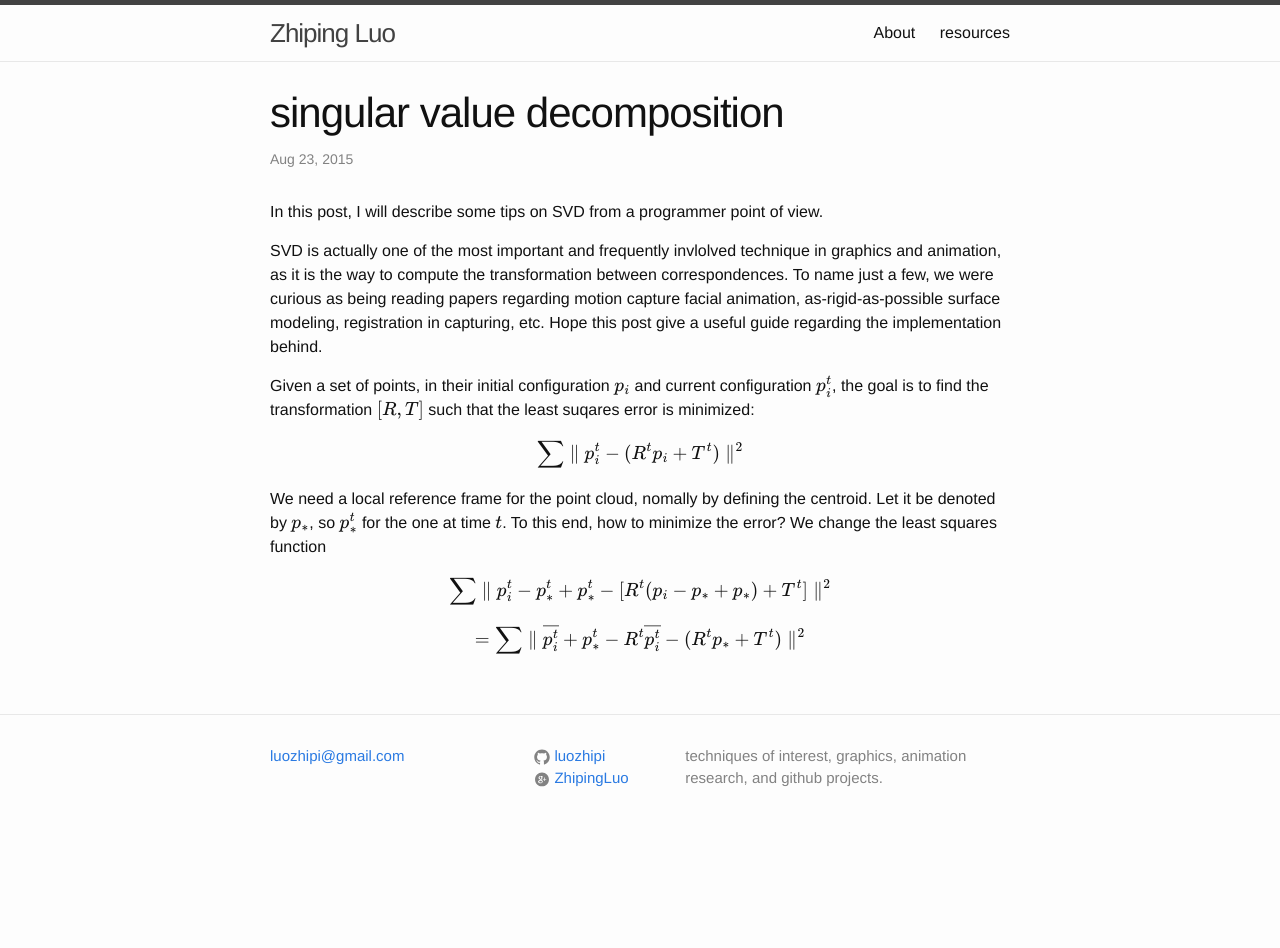
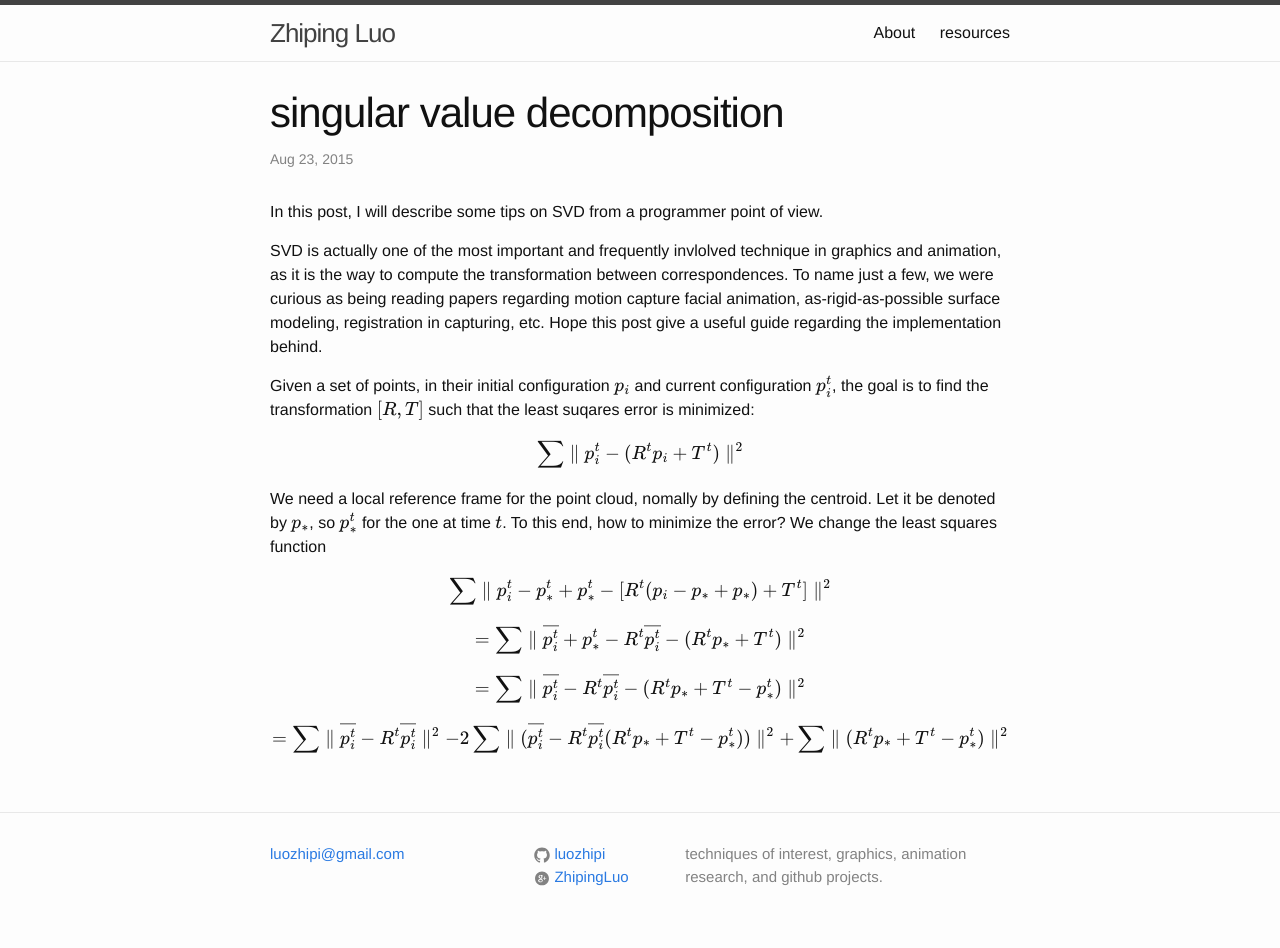
Before and after one commit to luozhipi/luozhipi.github.io, a Jekyll site: the page built from _posts/2015-08-23-svd.markdown, in a window 1280 px wide. Built offline with Jekyll 4.4.1, drawn with Linux system fonts in a browser that asks for light colours; formulas are drawn with MathJax 3; before the commit the page ends 900 px from its top, so only the background shows below that.

Commit message:
Update 2015-08-23-svd.markdown

```diff
--- a/_posts/2015-08-23-svd.markdown
+++ b/_posts/2015-08-23-svd.markdown
@@ -18,3 +18,7 @@
 $$ \sum \parallel p_{i}^{t}-p_{*}^{t}+p_{*}^{t}-[R^{t}(p_{i}-p_{*}+p_{*})+T^{t}]\parallel^{2} $$
 
 $$=\sum \parallel \overline{p_{i}^{t}} + p_{*}^{t} - R^{t}\overline{p_{i}^{t}} - (R^{t}p_{*}+T^{t})\parallel^{2}$$
+
+$$=\sum \parallel \overline{p_{i}^{t}}- R^{t}\overline{p_{i}^{t}} - (R^{t}p_{*}+T^{t}-p_{*}^{t})\parallel^{2}$$
+
+$$=\sum \parallel \overline{p_{i}^{t}}- R^{t}\overline{p_{i}^{t}} \parallel^{2} -2\sum \parallel (\overline{p_{i}^{t}}- R^{t}\overline{p_{i}^{t}}(R^{t}p_{*}+T^{t}-p_{*}^{t}))\parallel^{2} + \sum \parallel (R^{t}p_{*}+T^{t}-p_{*}^{t})\parallel^{2}$$
```
